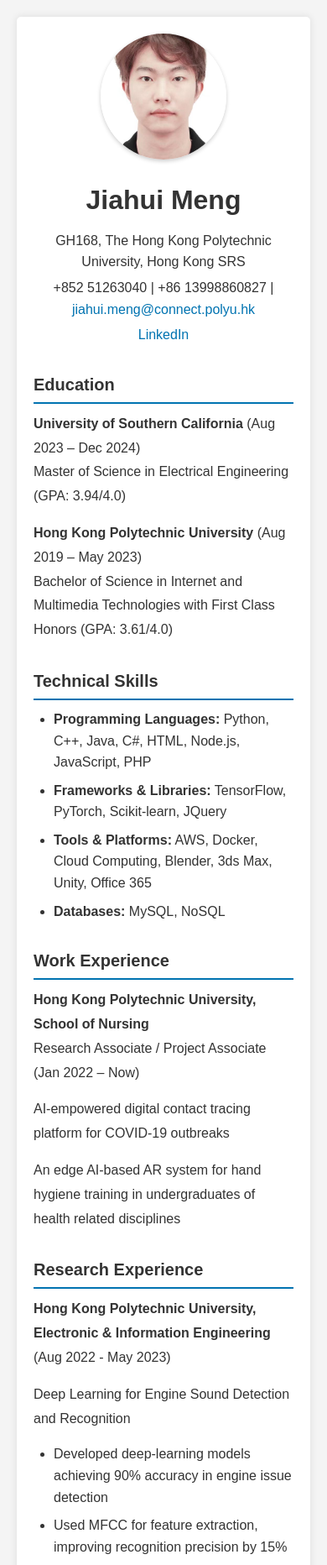
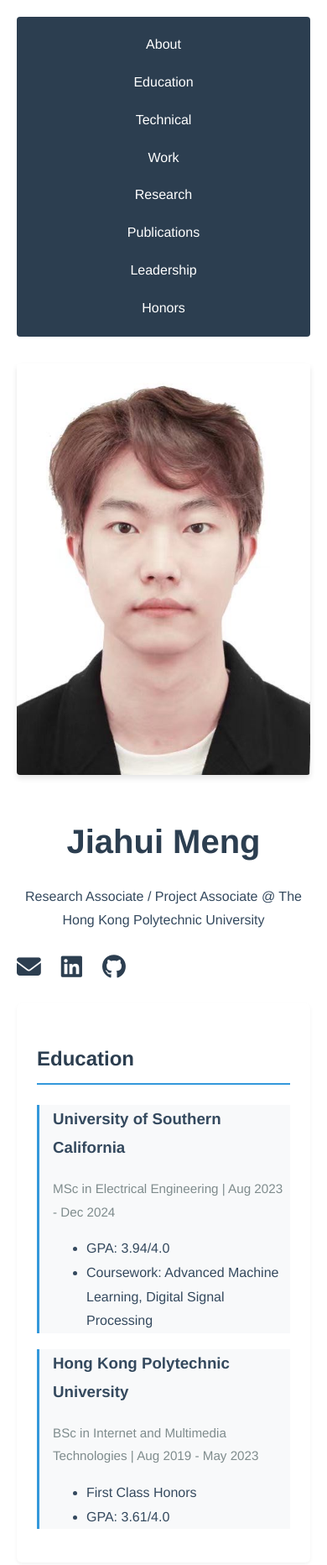
Before and after one commit to Jiahui-Meng/Jiahui-Meng.github.io, a plain HTML site: page index.html in a window 390 px wide. Shown: the top 1864 px of the page at 84% size. Drawn offline with Linux system fonts and the light colour scheme; some icons are missing.

Commit message:
update html

```diff
--- a/index.html
+++ b/index.html
@@ -1,227 +1,163 @@
 <!DOCTYPE html>
 <html lang="en">
 <head>
-  <meta charset="UTF-8" />
-  <meta name="viewport" content="width=device-width, initial-scale=1.0"/>
-  <title>Jiahui Meng - Resume</title>
-  <style>
-    /* 通用样式与重置 */
-    * {
-      box-sizing: border-box;
-      margin: 0;
-      padding: 0;
-    }
-
-    body {
-      font-family: "Microsoft YaHei", Arial, sans-serif;
-      line-height: 1.6;
-      color: #333;
-      background-color: #f4f4f4;
-      margin: 0;
-      padding: 20px;
-    }
-
-    a {
-      color: #0073b1;
-      text-decoration: none;
-    }
-    a:hover {
-      text-decoration: underline;
-    }
-
-    /* 容器 */
-    .container {
-      max-width: 800px;
-      margin: 0 auto;
-      background: #fff;
-      padding: 20px;
-      box-shadow: 0 0 10px rgba(0, 0, 0, 0.1);
-      border-radius: 5px;
-    }
-
-    /* 顶部联系信息及照片 */
-    .contact {
-      text-align: center;
-      margin-bottom: 30px;
-    }
-    .contact .profile-photo {
-      width: 150px;
-      height: 150px;
-      object-fit: cover;        /* 根据需要裁剪/填充 */
-      border-radius: 50%;       /* 圆形头像 */
-      margin-bottom: 15px;
-      box-shadow: 0 2px 5px rgba(0,0,0,0.2);
-    }
-    .contact h1 {
-      font-size: 2em;
-      margin-bottom: 10px;
-      font-weight: 600;
-    }
-    .contact p {
-      margin: 5px 0;
-    }
-
-    /* Section 标题 */
-    .section h2 {
-      font-weight: 600;
-      font-size: 1.25em;
-      margin-bottom: 10px;
-      padding-bottom: 5px;
-      border-bottom: 2px solid #0073b1;
-    }
-
-    /* Section 通用 */
-    .section {
-      margin-bottom: 30px;
-    }
-    .section p {
-      margin: 5px 0 15px 0;
-      line-height: 1.8;
-    }
-
-    /* 列表样式 */
-    ul {
-      list-style: disc;
-      padding-left: 1.5em;
-      margin: 10px 0;
-    }
-    li {
-      margin-bottom: 8px;
-      line-height: 1.6;
-    }
-
-    /* 强调文字 */
-    strong {
-      font-weight: 600;
-    }
-  </style>
+    <meta charset="UTF-8">
+    <meta name="viewport" content="width=device-width, initial-scale=1.0">
+    <title>Jiahui Meng | Academic Portfolio</title>
+    <link rel="stylesheet" href="https://cdnjs.cloudflare.com/ajax/libs/font-awesome/6.4.0/css/all.min.css">
+    <link rel="stylesheet" href="https://cdnjs.cloudflare.com/ajax/libs/academicons/1.9.2/css/academicons.min.css">
+    <link rel="stylesheet" href="styles.css">
 </head>
 <body>
+    <nav class="navbar">
+        <ul>
+            <li><a href="#about">About</a></li>
+            <li><a href="#education">Education</a></li>
+            <li><a href="#technical">Technical</a></li>
+            <li><a href="#work">Work</a></li>
+            <li><a href="#research">Research</a></li>
+            <li><a href="#publications">Publications</a></li>
+            <li><a href="#leadership">Leadership</a></li>
+            <li><a href="#honors">Honors</a></li>
+        </ul>
+    </nav>
+
     <div class="container">
-    <!-- 联系方式及照片 -->
-    <div class="contact">
-      <!-- 此处替换为自己的照片 URL 或本地文件路径 -->
-      <img
-        src="MENG.jpg"
-        alt="Jiahui Meng Photo"
-        class="profile-photo"
-      />
+        <header id="about">
+            <div class="profile-header">
+                <img src="MENG.jpg" alt="Jiahui Meng" class="profile-photo">
+                <div class="profile-info">
                     <h1>Jiahui Meng</h1>
-      <p>GH168, The Hong Kong Polytechnic University, Hong Kong SRS</p>
-      <p>
-        +852 51263040 | +86 13998860827 |
-        <a href="mailto:jiahui.meng@connect.polyu.hk">jiahui.meng@connect.polyu.hk</a>
-      </p>
-      <p>
-        <a href="https://www.linkedin.com/in/meng-jiahui" target="_blank">LinkedIn</a>
-      </p>
+                    <p class="subtitle">Research Associate / Project Associate @ The Hong Kong Polytechnic University</p>
+                    <div class="contact-links">
+                        <a href="mailto:jiahui.meng@connect.polyu.hk" class="icon-link">
+                            <i class="fas fa-envelope"></i>
+                        </a>
+                        <a href="https://www.linkedin.com/in/meng-jiahui" class="icon-link">
+                            <i class="fab fa-linkedin"></i>
+                        </a>
+                        <a href="https://jiahui-meng.github.io/" class="icon-link">
+                            <i class="fab fa-github"></i>
+                        </a>
+                        <a href="https://scholar.google.com/citations?user=AaZ3raAAAAAJ&hl=en" class="icon-link">
+                            <i class="ai ai-google-scholar"></i>
+                        </a>
+                    </div>
+                </div>
+            </div>
+        </header>
+
+        <main>
+            <section id="education">
+                <h2>Education</h2>
+                <div class="research-item">
+                    <div class="research-header">
+                        <h3>University of Southern California</h3>
+                        <span class="research-meta">MSc in Electrical Engineering | Aug 2023 - Dec 2024</span>
+                    </div>
+                    <ul class="research-details">
+                        <li>GPA: 3.94/4.0</li>
+                        <li>Coursework: Advanced Machine Learning, Digital Signal Processing</li>
+                    </ul>
                 </div>
 
-    <!-- 教育背景 -->
-    <div class="section">
-      <h2>Education</h2>
-      <p>
-        <strong>University of Southern California</strong> (Aug 2023 – Dec 2024)<br/>
-        Master of Science in Electrical Engineering (GPA: 3.94/4.0)
-      </p>
-      <p>
-        <strong>Hong Kong Polytechnic University</strong> (Aug 2019 – May 2023)<br/>
-        Bachelor of Science in Internet and Multimedia Technologies with First Class Honors (GPA: 3.61/4.0)
-      </p>
+                <div class="research-item">
+                    <div class="research-header">
+                        <h3>Hong Kong Polytechnic University</h3>
+                        <span class="research-meta">BSc in Internet and Multimedia Technologies | Aug 2019 - May 2023</span>
                     </div>
+                    <ul class="research-details">
+                        <li>First Class Honors</li>
+                        <li>GPA: 3.61/4.0</li>
+                    </ul>
+                </div>
+            </section>
 
-    <!-- 技能 -->
-    <div class="section">
+            <section i="Technical">
                 <h2>Technical Skills</h2>
-      <ul>
+                <div class="research-item">
+                    <div class="research-header">
+                    </div>
+                    <ul class="research-details">
                         <li><strong>Programming Languages:</strong> Python, C++, Java, C#, HTML, Node.js, JavaScript, PHP</li>
                         <li><strong>Frameworks & Libraries:</strong> TensorFlow, PyTorch, Scikit-learn, JQuery</li>
                         <li><strong>Tools & Platforms:</strong> AWS, Docker, Cloud Computing, Blender, 3ds Max, Unity, Office 365</li>
                         <li><strong>Databases:</strong> MySQL, NoSQL</li>
                     </ul>
                 </div>
+            </section>
 
-    <!-- 工作经历 -->
-    <div class="section">
+            <section i="work">
                 <h2>Work Experience</h2>
-      <p>
-        <strong>Hong Kong Polytechnic University, School of Nursing</strong><br/>
-        Research Associate / Project Associate (Jan 2022 – Now)
-      </p>
+                <div class="research-item">
+                    <div class="research-header">
+                        <h3>Hong Kong Polytechnic University, School of Nursing</h3>
+                        <span class="research-meta"> Research Associate / Project Associate | Jan 2022 – Present</span>
+                    </div>
+                    <ul class="research-details">
                         <p>AI-empowered digital contact tracing platform for COVID-19 outbreaks</p>
                         <p>An edge AI-based AR system for hand hygiene training in undergraduates of health related disciplines</p>
+                    </ul>
                 </div>
+            </section>
 
-    <!-- 研究经历 -->
-    <div class="section">
+            <section id="research">
                 <h2>Research Experience</h2>
-      <p>
-        <strong>Hong Kong Polytechnic University, Electronic & Information Engineering</strong><br/>
-        (Aug 2022 - May 2023)
-      </p>
-      <p>Deep Learning for Engine Sound Detection and Recognition</p>
-      <ul>
+                <div class="research-item">
+                    <div class="research-header">
+                        <h3>Deep Learning for Engine Sound Recognition</h3>
+                        <span class="research-meta">Hong Kong Polytechnic University | Aug 2022 - May 2023</span>
+                    </div>
+                    <ul class="research-details">
                         <li>Developed deep-learning models achieving 90% accuracy in engine issue detection</li>
                         <li>Used MFCC for feature extraction, improving recognition precision by 15%</li>
                         <li>Compared ConvNet, ResNet, and DenseNet; found ResNet performed 5% better</li>
                         <li>Utilized transfer learning, reducing training time by 50%</li>
                     </ul>
                 </div>
+            </section>
 
-    <!-- 项目经历 -->
-    <div class="section">
-      <h2>Project Experience</h2>
-      <p>
-        <strong>Hong Kong Polytechnic University</strong><br/>
-        (Jan 2022 - May 2022)
-      </p>
-      <p>Dungeon Mission Game (Unity, C#)</p>
-      <ul>
-        <li>Developed a roguelike game in Unity with procedural generation</li>
-        <li>Implemented multiplayer using Photon PUN2 for 50+ concurrent players</li>
-        <li>Designed AI-driven enemies and bosses, increasing engagement by 40%</li>
-        <li>Published at
-          <a href="https://simmer.io/@MENG/team-04-dungeon-mission" target="_blank">
-            Simmer.io
-          </a>
-        </li>
-      </ul>
+            <section id="publications">
+                <h2>Publications</h2>
+                <div class="research-item">
+                    <div class="pub-info">
+                        <div class="pub-title">An AI-empowered Indoor Digital Contact Tracing System for COVID-19</div>
+                        <div class="pub-authors">Meng, J., Liu, J. Y. W., Yang, L., et al.</div>
+                        <div class="pub-meta">
+                            Infectious Disease Modelling, 2024.
+                            <a href="https://doi.org/10.1016/j.idm.2024.02.002" class="doi-link">DOI:10.1016/j.idm.2024.02.002</a>
                         </div>
+                    </div>
+                </div>
+            </section>
 
-    <!-- 荣誉奖项 -->
-    <div class="section">
-      <h2>Honors & Awards</h2>
-      <ul>
-        <li>Dean’s Honor List, Hong Kong Polytechnic University (2020-2021)</li>
-        <li>Global Student Ambassador Program (Top 20 out of 500) (2020-2021)</li>
-      </ul>
+            <section id="leadership">
+                <h2>Leadership Experience</h2>
+                <div class="research-item">
+                    <div class="research-header">
+                        <h3>Hong Kong Polytechnic University Golden Z Club</h3>
+                        <span class="research-meta">2020 – 2021</span>
                     </div>
-
-    <!-- 论文发表 -->
-    <div class="section">
-      <h2>Publications</h2>
-      <ul>
-        <li>
-          <a href="https://doi.org/10.1016/j.idm.2024.02.002" target="_blank">
-            An AI-empowered Indoor Digital Contact Tracing System for COVID-19
-          </a>
-        </li>
-      </ul>
-    </div>
-
-    <!-- 领导经历 -->
-    <div class="section">
-      <h2>Leadership</h2>
-      <p>
-        <strong>Hong Kong Polytechnic University Golden Z Club</strong>
-        (2020 – 2021)
-      </p>
-      <ul>
+                    <ul class="research-details">
                         <li>Organized sign language and interview workshops with 50+ attendees</li>
                         <li>Led mentoring programs for South Asian children, improving academic performance by 20%</li>
                         <li>Coordinated volunteer education activities benefiting 100+ children</li>
                     </ul>
                 </div>
+            </section>
+
+            <section id="research">
+                <h2>Honors & Awards</h2>
+                <div class="research-item">
+                    <li>Dean’s Honor List, Hong Kong Polytechnic University (2020-2021)</li>
+                    <li>Global Student Ambassador Program (Top 20 out of 500) (2020-2021)</li>
+                </div>
+            </section>
+        </main>
+
+        <footer>
+            <p>&copy; 2024 Jiahui Meng. Hosted on GitHub Pages.</p>
+        </footer>
     </div>
 </body>
 </html>
--- /dev/null
+++ b/styles.css
@@ -0,0 +1,132 @@
+:root {
+    --primary-color: #2c3e50;
+    --secondary-color: #3498db;
+    --text-color: #34495e;
+}
+
+body {
+    font-family: 'Helvetica Neue', Helvetica, Arial, sans-serif;
+    line-height: 1.8;
+    color: var(--text-color);
+    max-width: 1200px;
+    margin: 0 auto;
+    padding: 20px;
+}
+
+/* === 导航栏 === */
+.navbar {
+    background: var(--primary-color);
+    padding: 1.2rem;
+    margin-bottom: 2rem;
+    border-radius: 4px;
+}
+
+.navbar ul {
+    list-style: none;
+    display: flex;
+    gap: 2.5rem;
+    justify-content: center;
+    margin: 0;
+    padding: 0;
+}
+
+.navbar a {
+    color: white;
+    text-decoration: none;
+    font-weight: 500;
+    transition: color 0.3s ease;
+}
+
+.navbar a:hover {
+    color: var(--secondary-color);
+}
+
+/* === 个人信息头部 === */
+.profile-header {
+    display: grid;
+    grid-template-columns: 220px 1fr;
+    gap: 1rem;
+    margin-bottom: 1rem;
+    align-items: center;
+}
+
+.profile-photo {
+    width: 100%;
+    border-radius: 4px;
+    box-shadow: 0 4px 6px rgba(0,0,0,0.1);
+}
+
+.profile-info h1 {
+    font-size: 2.5rem;
+    margin-bottom: 0.5rem;
+    color: var(--primary-color);
+}
+
+.contact-links {
+    display: flex;
+    gap: 1.5rem;
+    margin-top: 1rem;
+}
+
+.icon-link {
+    font-size: 1.8rem;
+    color: var(--primary-color);
+    transition: color 0.3s ease;
+}
+
+.icon-link:hover {
+    color: var(--secondary-color);
+}
+
+/* === 内容区块 === */
+section {
+    margin-bottom: 1rem;
+    padding: 1.5rem;
+    background: #fff;
+    border-radius: 6px;
+    box-shadow: 0 2px 4px rgba(0,0,0,0.05);
+}
+
+h2 {
+    color: var(--primary-color);
+    border-bottom: 2px solid var(--secondary-color);
+    padding-bottom: 0.5rem;
+    margin-bottom: 1.5rem;
+}
+
+/* === 研究经历 === */
+.research-item {
+    margin-bottom: 1rem;
+    padding-left: 1rem;
+    background: #f8f9fa;
+    border-left: 3px solid var(--secondary-color);
+}
+
+.research-header {
+    margin-bottom: 1rem;
+}
+
+.research-meta {
+    display: block;
+    color: #7f8c8d;
+    font-size: 0.95rem;
+}
+
+.doi-link {
+    color: #e74c3c;
+    text-decoration: none;
+}
+
+/* === 响应式设计 === */
+@media (max-width: 768px) {
+    .profile-header {
+        grid-template-columns: 1fr;
+        text-align: center;
+    }
+
+    .navbar ul {
+        flex-direction: column;
+        gap: 1rem;
+        text-align: center;
+    }
+}
```
Also changed, not shown: 1 other file. Lines whose indentation alone changed are shown as unchanged.
